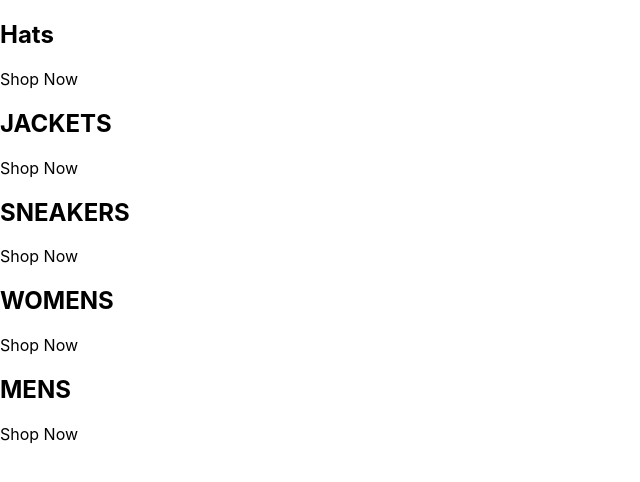
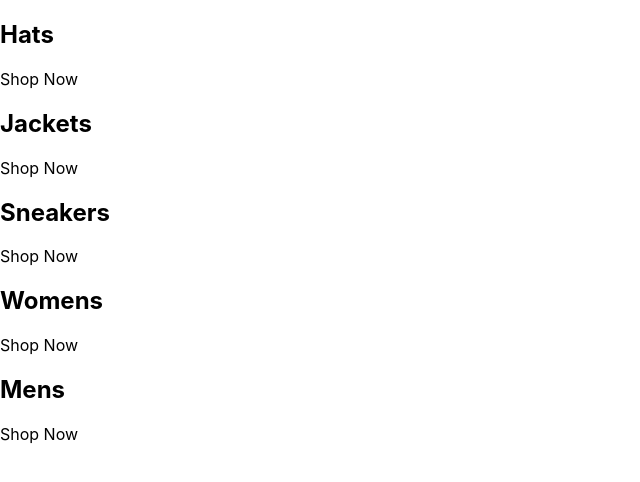
Before and after one commit to covenantebube/crwn-clothing, a React (Create React App) app: page / in a window 1280 px wide. Shown: the top 482 px of the page, without its empty margins (0-640 px from the left). Built offline with nearby package versions, Linux system fonts and the light colour scheme.

Commit message:
dynamic categories

```diff
--- a/src/App.js
+++ b/src/App.js
@@ -1,47 +1,41 @@
 
 const App = () => {
+     const categories =[
+        {
+          id: 1,
+          title: 'Hats',
+        },
+        {
+          id: 2,
+          title: 'Jackets',
+        },
+        {
+          id: 3,
+          title: 'Sneakers',
+        },
+        {
+          id: 4,
+          title: 'Womens',
+        },
+        {
+          id: 5,
+          title: 'Mens',
+        },
+
+     ];
+
   return (
     <div className="categories-container">
+      {categories.map(({title})=>(
       <div className="category-container">
+      <div className="background-image"/>
         {/* <img/> */}
          <div className="category-body-container">
-        <h2>Hats</h2>
+           <h2>{title}</h2>
            <p>Shop Now</p>
          </div>
-
         </div>
-      <div className="category-container">
-     {/* <img/> */}
-      <div className="category-body-container">
-        <h2>JACKETS</h2>
-        <p>Shop Now</p>
-      </div>
-
-      </div>
-      <div className="category-container">
-     {/* <img/> */}
-      <div className="category-body-container">
-        <h2>SNEAKERS</h2>
-        <p>Shop Now</p>
-      </div>
-
-      </div>
-      <div className="category-container">
-     {/* <img/> */}
-      <div className="category-body-container">
-        <h2>WOMENS</h2>
-        <p>Shop Now</p>
-      </div>
-      <div className="category-container">
-     {/* <img/> */}
-      <div className="category-body-container">
-        <h2>MENS</h2>
-        <p>Shop Now</p>
-      </div>
-
-      </div>
-
-      </div>
+        ))}
        </div>
 
   );
```
Lines whose indentation alone changed are shown as unchanged.
